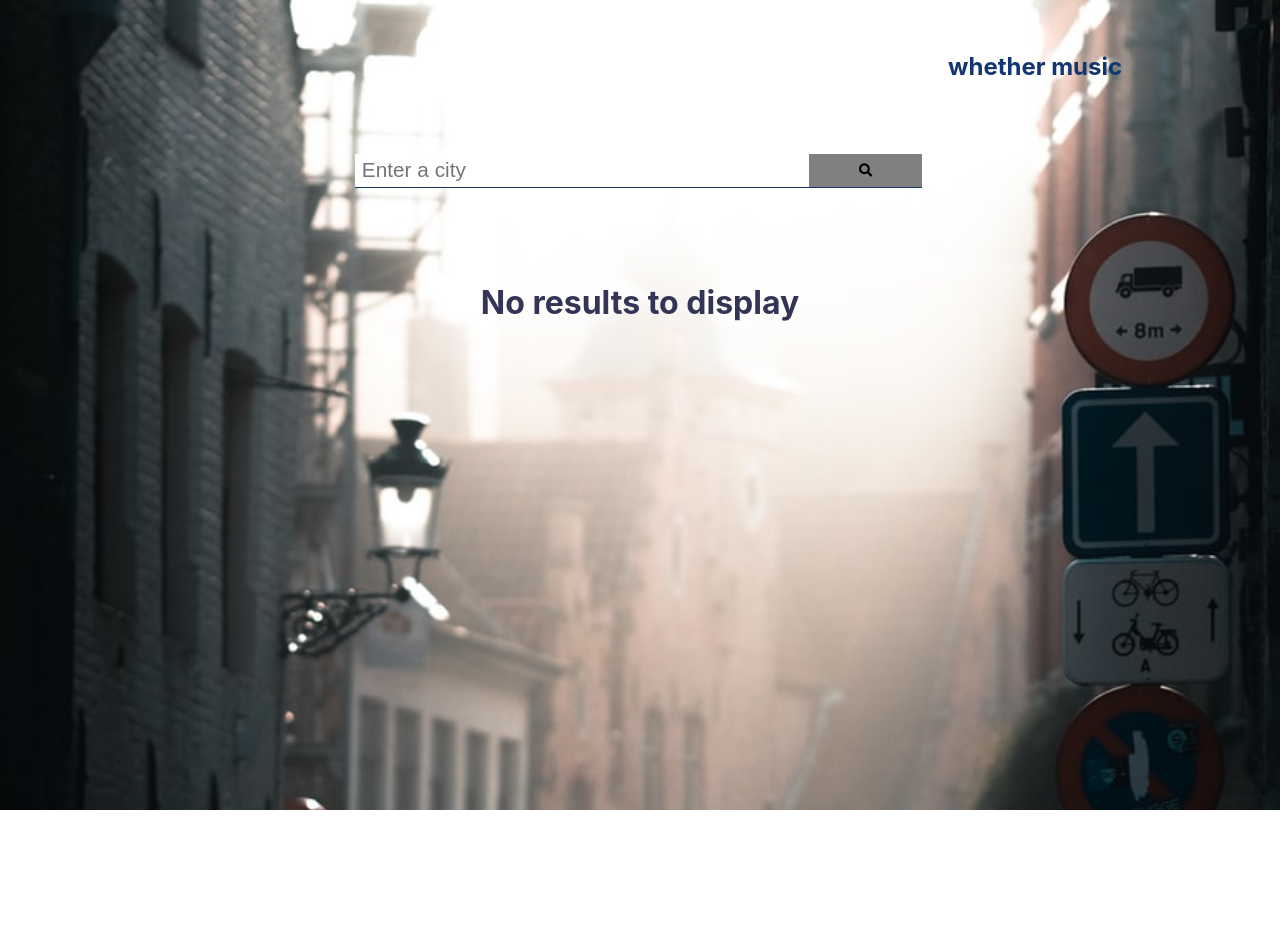
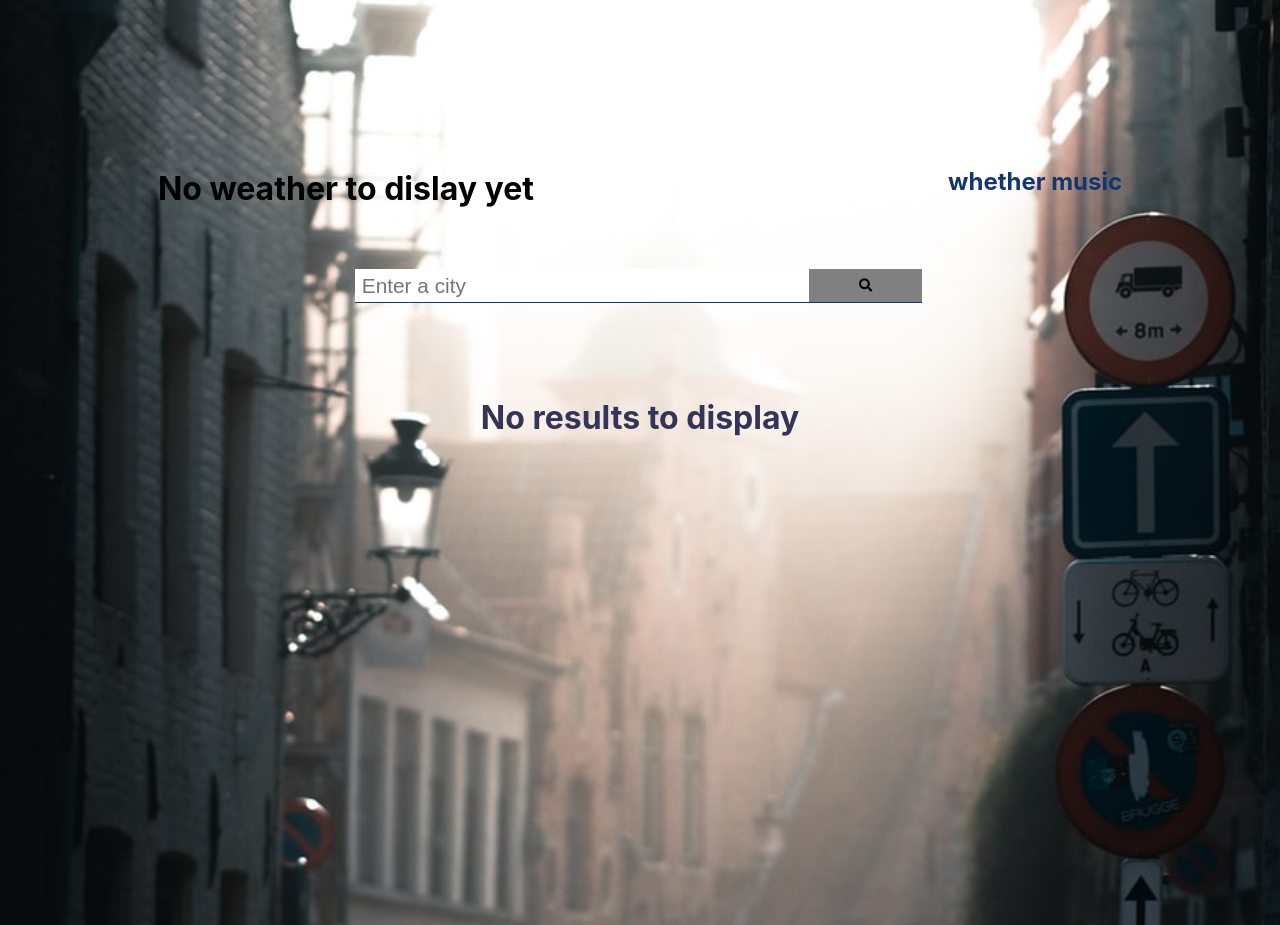
Before and after one commit to sunnlamp/whether-music, a React (Create React App) app in the folder client/: page / in a window 1280 px wide. Before the commit the page ends 810 px from the top, so only its background shows below. Built offline with nearby package versions, Linux system fonts and the light colour scheme.

Commit message:
added new weather display component

```diff
--- a/client/src/components/Home.js
+++ b/client/src/components/Home.js
@@ -1,5 +1,6 @@
 import React, { Component } from 'react'
 // import Script from 'react-load-script'
+import Weather from './Weather'
 import Form from './Form'
 import MusicBoxContainer from './MusicBoxContainer'
 import axios from 'axios'
@@ -12,7 +13,7 @@ export default class Home extends Component {
       // variable for Google Maps suggestions in search bar
       // query: '',
       message: 'No results to display',
-      weatherData: [],
+      weatherData: {},
       musicData: [],
     }
     // this.handleScriptLoad = this.handleScriptLoad.bind(this)
@@ -84,7 +85,7 @@ export default class Home extends Component {
   // }
 
   render() {
-    const { city, message, musicData } = this.state;
+    const { city, message, musicData, weatherData } = this.state;
 
     return (
       <div className='home'>
@@ -93,6 +94,15 @@ export default class Home extends Component {
               url={`https://maps.googleapis.com/maps/api/js?key=keygoeshere&libraries=places`}
               onLoad={this.handleScriptLoad}
             /> */}
+        {
+          weatherData.length !== null ? (
+            <h1 className='no-weather'>No weather to dislay yet</h1>
+          ) : (
+            <Weather
+              weatherData={weatherData}
+            />
+          )
+        }
         <Form
           id='autocomplete'
           inputChange={this.handleInputChange}
@@ -108,7 +118,7 @@ export default class Home extends Component {
                 musicData={musicData}
               />
             </div>
-            )
+          )
         }
       </div>
     )
--- /dev/null
+++ b/client/src/components/Weather.js
@@ -0,0 +1,19 @@
+import React from 'react';
+
+const Weather = ({ weatherData }) => (
+    <nav>
+        <ul>
+            <li>
+                {weatherData.main.feels_like}
+            </li>
+            <li>
+                {weatherData.main.humdity}
+            </li>
+            <li>
+                {weatherData.weather[0].main}
+            </li>
+        </ul>
+    </nav>
+)
+
+export default Weather
--- a/client/src/styles/index.css
+++ b/client/src/styles/index.css
@@ -25,10 +25,24 @@ body {
 .home {
   display: grid;
   grid-column: 2 / 6;
-  grid-row: 1 / 8;
+  grid-row: 2 / 8;
   grid-template-columns: repeat(4, 1fr);
   grid-template-rows: 6rem minmax(2rem, min-content) repeat(4, 1fr);
   grid-gap: 1.6rem;
+}
+
+.no-weather {
+  grid-column: 1 / 5;
+  grid-row: 1 / 2;
+}
+.weather-info {
+  display: grid;
+  grid-column: 1 / 5;
+  grid-row: 1 / 2;
+}
+
+.weather-info li {
+  list-style: none;
 }
 
 .title {
```
